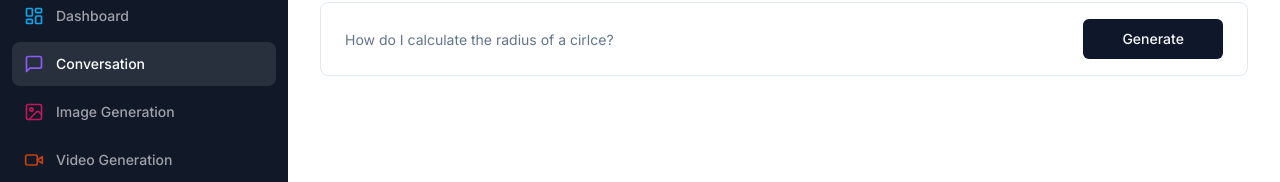
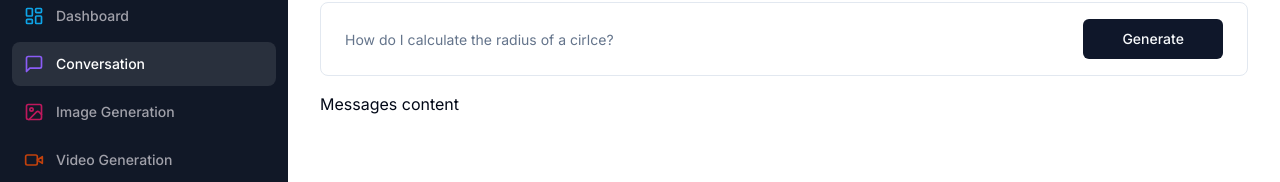
Before and after one commit to anirudhsalaria/WebAI, a Next.js app: page /conversation in a window 1280 px wide. Shown: the part 118-300 px from the top of the page. Built offline with nearby package versions, Linux system fonts and the light colour scheme.

Commit message:
Update page.tsx

```diff
--- a/app/(dashboard)/(routes)/conversation/page.tsx
+++ b/app/(dashboard)/(routes)/conversation/page.tsx
@@ -74,6 +74,9 @@ const ConversationPage = () => {
                 </form>
             </Form>
         </div>
+        <div className='space-y-4 mt-4'>
+            Messages content
+        </div>
       </div>
     </div>
   )
```
